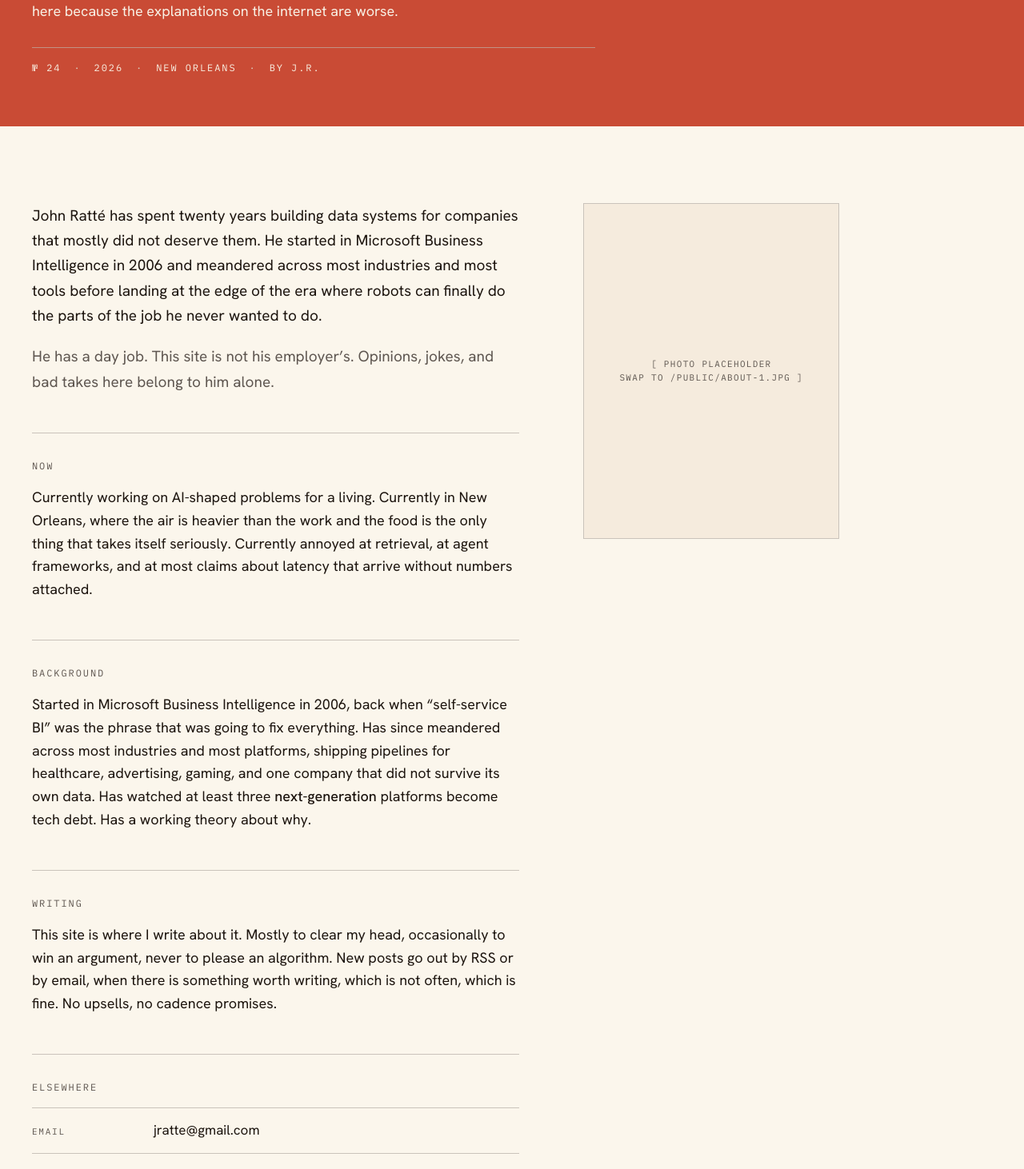
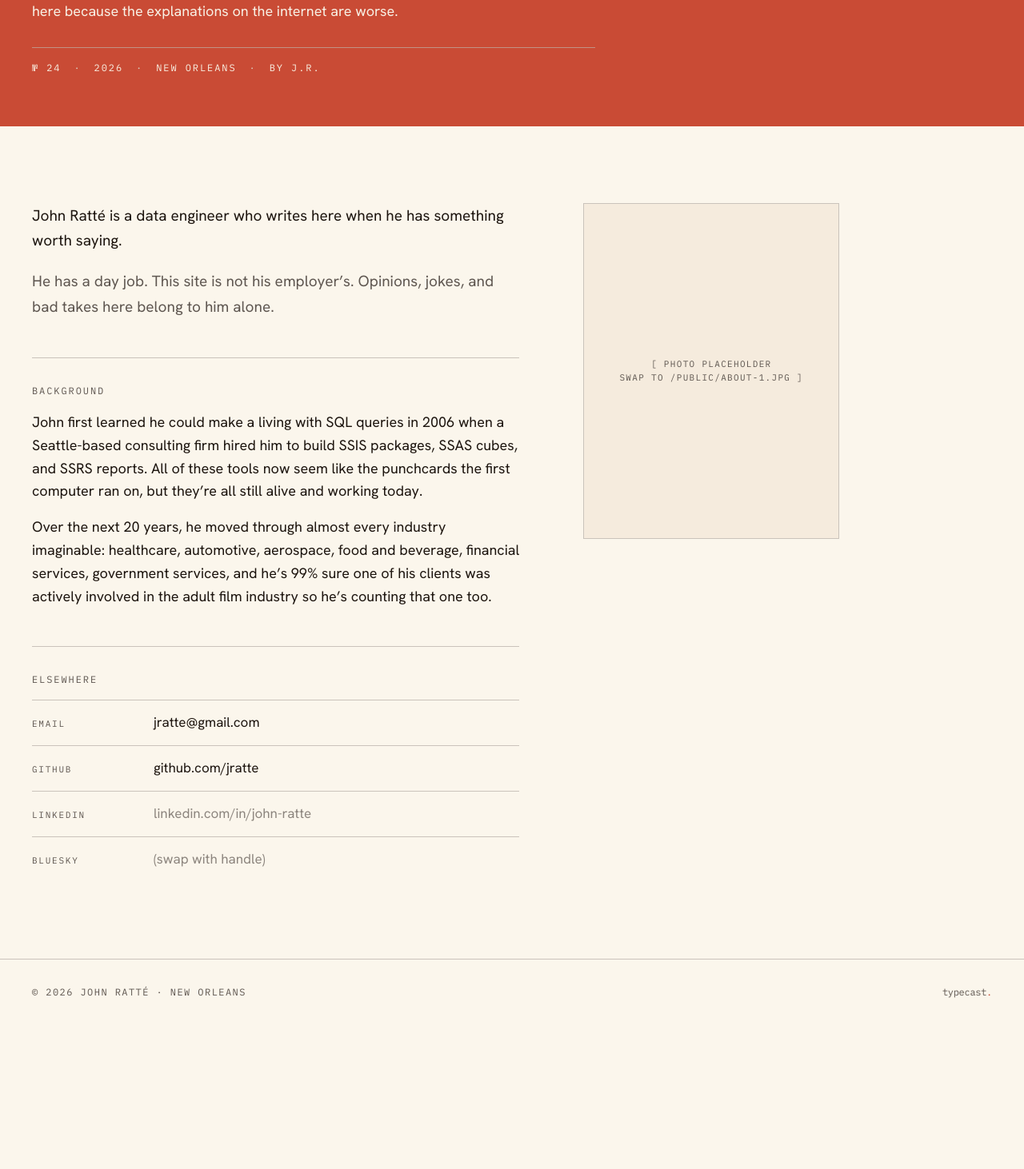
Before and after one commit to jratte-dev/typecastdata-ai, a Next.js app: page /about in a window 1280 px wide. Shown: the part 286-1748 px from the top of the page at 80% size. After the commit the page ends 1568 px from the top, so only its background shows below. Built offline with nearby package versions, Linux system fonts and the light colour scheme; no server answers.

Commit message:
Rewrite About copy: soften Bio, drop Now and Writing, expand Background
Replaces the Bio first paragraph with a single neutral lead sentence,
removes the Now and Writing sections, and replaces Background with
the 2006 SSIS/SSAS/SSRS origin and the industry-tour paragraph.

```diff
--- a/src/app/about/page.tsx
+++ b/src/app/about/page.tsx
@@ -106,39 +106,21 @@ function Body() {
       <div className="grid gap-12 lg:grid-cols-[minmax(0,68ch)_320px] lg:gap-20 items-start">
         <div className="space-y-12">
           <Bio />
-          <Section label="Now">
-            <p>
-              Currently working on AI-shaped problems for a living.
-              Currently in New Orleans, where the air is heavier than the
-              work and the food is the only thing that takes itself
-              seriously. Currently annoyed at retrieval, at agent
-              frameworks, and at most claims about latency that arrive
-              without numbers attached.
-            </p>
-          </Section>
-
           <Section label="Background">
             <p>
-              Started in Microsoft Business Intelligence in 2006, back when
-              &ldquo;self-service BI&rdquo; was the phrase that was going to
-              fix everything. Has since meandered across most industries and
-              most platforms, shipping pipelines for healthcare, advertising,
-              gaming, and one company that did not survive its own data. Has
-              watched at least three{" "}
-              <em className="not-italic font-medium text-[color:var(--ink)]">
-                next-generation
-              </em>{" "}
-              platforms become tech debt. Has a working theory about why.
+              John first learned he could make a living with SQL queries in
+              2006 when a Seattle-based consulting firm hired him to build
+              SSIS packages, SSAS cubes, and SSRS reports. All of these
+              tools now seem like the punchcards the first computer ran on,
+              but they&rsquo;re all still alive and working today.
             </p>
-          </Section>
-
-          <Section label="Writing">
-            <p>
-              This site is where I write about it. Mostly to clear my head,
-              occasionally to win an argument, never to please an algorithm.
-              New posts go out by RSS or by email, when there is something
-              worth writing, which is not often, which is fine. No upsells,
-              no cadence promises.
+            <p className="mt-4">
+              Over the next 20 years, he moved through almost every industry
+              imaginable: healthcare, automotive, aerospace, food and
+              beverage, financial services, government services, and
+              he&rsquo;s 99% sure one of his clients was actively involved
+              in the adult film industry so he&rsquo;s counting that one
+              too.
             </p>
           </Section>
 
@@ -157,11 +139,8 @@ function Bio() {
   return (
     <div className="space-y-5 text-[18px] sm:text-[19px] leading-[1.65] text-[color:var(--ink)]">
       <p>
-        John Ratté has spent twenty years building data systems for
-        companies that mostly did not deserve them. He started in Microsoft
-        Business Intelligence in 2006 and meandered across most industries
-        and most tools before landing at the edge of the era where robots
-        can finally do the parts of the job he never wanted to do.
+        John Ratté is a data engineer who writes here when he has something
+        worth saying.
       </p>
       <p className="text-[color:var(--ink-muted)]">
         He has a day job. This site is not his employer&rsquo;s. Opinions,
```
